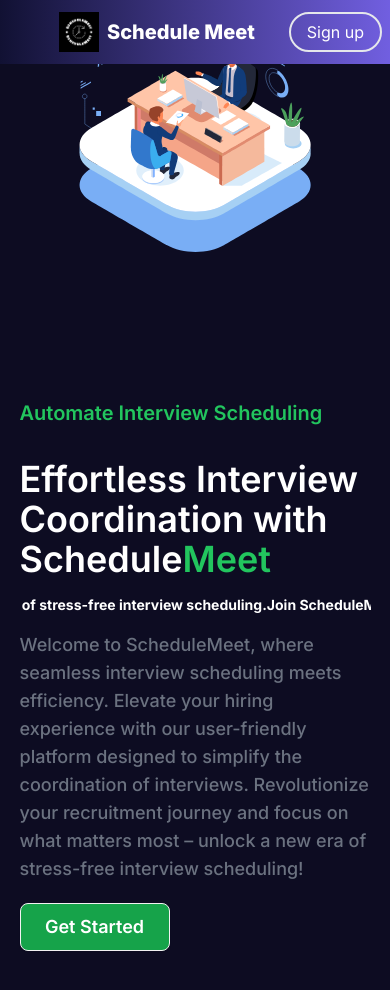
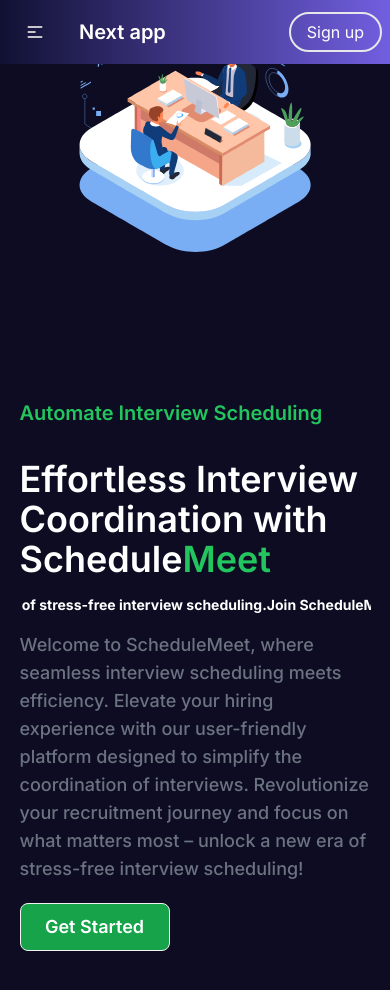
Before and after one commit to Naymul-NN/Schedulemeet-client, a Next.js app: page / in a window 390 px wide. Shown: the top 990 px of the page. Built offline with nearby package versions, Linux system fonts and the light colour scheme.

Commit message:
update code

```diff
--- a/src/components/navbar/Navbar.jsx
+++ b/src/components/navbar/Navbar.jsx
@@ -1,90 +1,40 @@
-import Link from "next/link";
-import React from "react";
-import Image from "next/image";
-import logo from "../../assets/logo/logo-white.png";
+import Link from 'next/link';
+import React from 'react';
+
 
 const Navbar = () => {
     return (
         <div>
             <div className="navbar text-white">
                 <div className="navbar-start">
-          <div className="dropdown z-50">
-            <div
-              tabIndex={0}
-              role="button"
-              className="btn btn-ghost lg:hidden"
-            >
-              <Image
-                src={logo}
-                alt="logo"
-                width={40}
-                height={40}
-              />
+                    <div className="dropdown">
+                        <div tabIndex={0} role="button" className="btn btn-ghost lg:hidden">
+                            <svg xmlns="http://www.w3.org/2000/svg" className="h-5 w-5" fill="none" viewBox="0 0 24 24" stroke="currentColor"><path strokeLinecap="round" strokeLinejoin="round" strokeWidth="2" d="M4 6h16M4 12h8m-8 6h16" /></svg>
+                        </div>
 
-            </div>
-            <ul
-              tabIndex={0}
-              className="menu menu-sm dropdown-content mt-3 z-[1] p-2
-               shadow bg-base-100 text-black rounded-box w-52"
-            >
+                        <ul tabIndex={0} className="menu menu-sm dropdown-content mt-3 z-[1] p-2 shadow bg-base-100 text-black rounded-box w-52">
                             <li>
                             <Link href="/home">Home</Link>
                             </li>
-              <li>
-                <Link href="/about">About</Link>
-              </li>
-              <li>
-                <Link href="/customers">Customer</Link>
-              </li>
-              <li>
-                <Link href="/blog">Blog</Link>
-              </li>
-              <li>
-                <Link href="/dashboard">Dashboard</Link>
-              </li>
+                            <li><Link href="/about">About</Link></li>
+                            <li><Link href="/customers">Customer</Link></li>
+                            <li><Link href="/blog">Blog</Link></li>
+                            <li><Link href="/dashboard">Dashboard</Link></li>
                         </ul>
                     </div>
-          <Link
-            href="/"
-            className="btn btn-ghost text-xl"
-          >
-            <div className="flex items-center justify-center space-x-2">
-              <Image
-                src={logo}
-                alt="logo"
-                width={40}
-                height={40}
-              />
-              <h1 className="text-xl font-extrabold">Schedule Meet</h1>
-            </div>
-          </Link>
+                    <Link href="/" className="btn btn-ghost text-xl">Next app</Link>
                 </div>
                 <div className="navbar-center hidden lg:flex">
                     <ul className="menu menu-horizontal px-1">
-            <li>
-              <Link href="/">Home</Link>
-            </li>
-            <li>
-              <Link href="/about">About</Link>
-            </li>
-            <li>
-              <Link href="/customers">Customer</Link>
-            </li>
-            <li>
-              <Link href="blog">Blog</Link>
-            </li>
-            <li>
-              <Link href="/dashboard">Dashboard</Link>
-            </li>
+                        <li><Link href="/">Home</Link></li>
+                        <li><Link href="/about">About</Link></li>
+                        <li><Link href="/customers">Customer</Link></li>
+                        <li><Link href="blog">Blog</Link></li>
+                        <li><Link href="/dashboard">Dashboard</Link></li>
                     </ul>
                 </div>
                 <div className="navbar-end">
-          <Link
-            href="/#"
-            className="border-2 hover:border-transparent hover:bg-[#4F43A1] rounded-full px-4 py-[6px]"
-          >
-            Sign up
-          </Link>
+                    <Link href="/#" className="border-2 hover:bg-[#4F43A1] rounded-full px-4 py-[6px]">Sign up</Link>
                 </div>
             </div>
         </div>
```
Lines whose indentation alone changed are shown as unchanged.
